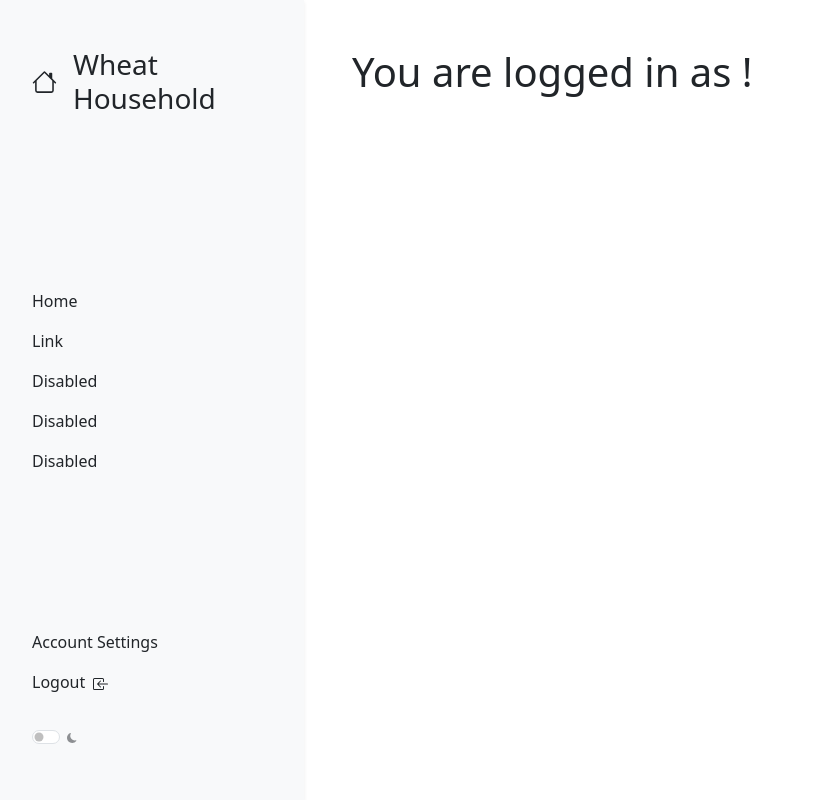
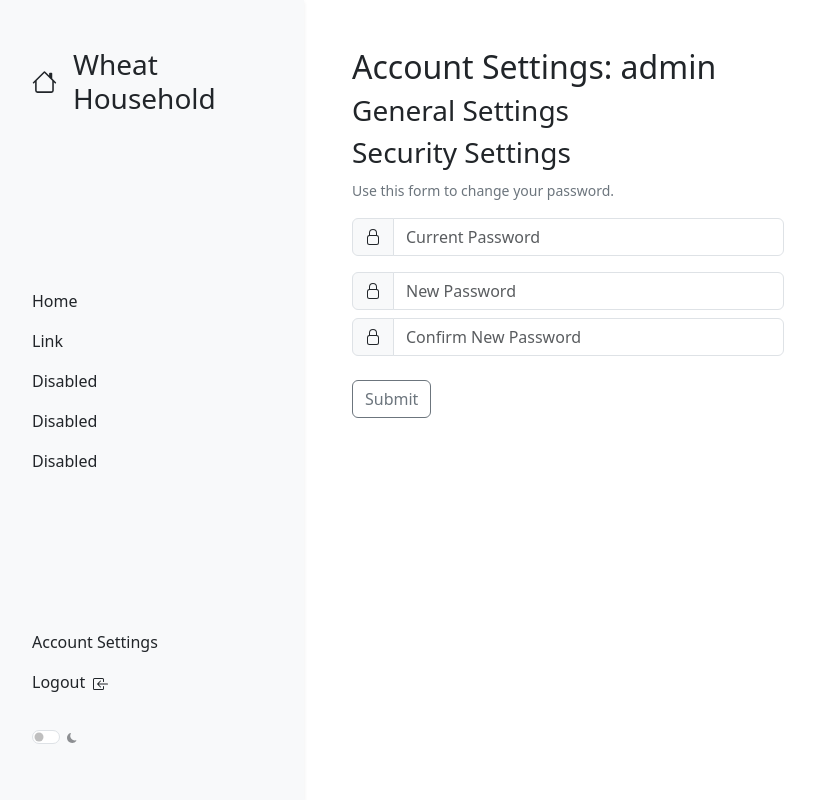
Before and after one commit to WiddleWabbit/flask-dashboard, a Flask app: page /account in a window 1280 px wide. Shown: the whole page, without its empty margins (16-831 px from the left). Run offline with Flask 3, Linux system fonts and the light colour scheme; a user stored in the database is signed in; some libraries are stand-ins or nearby versions.

Commit message:
Added defined messages area, created account page and password change form.

```diff
--- a/app.py
+++ b/app.py
@@ -1,6 +1,6 @@
 # Import the required libraries
 import os
-from flask import Flask, request, render_template, url_for, redirect
+from flask import Flask, request, render_template, url_for, redirect, flash
 from flask_sqlalchemy import SQLAlchemy
 from sqlalchemy.sql import func
 from flask_login import LoginManager, UserMixin, login_user, logout_user, login_required, current_user
@@ -75,8 +75,31 @@ def login():
 
 # Account Route
 @app.route("/account", methods=["GET", "POST"])
+@login_required
 def account():
-    return render_template("account.html")
+    if request.method == "POST":
+        # Change password form
+        if request.args.get("form") == "change_password":
+            current_password = request.form.get("current_password")
+            new_password = request.form.get("new_password")
+            new_password_conf = request.form.get("new_password_conf")
+            # Check new passwords match
+            if new_password != new_password_conf:
+                flash('Provided new passwords do not match!', 'danger')
+                return redirect(url_for("account"))
+            user = Users.query.filter_by(username=current_user.username).first()
+            # Confirm password is correct
+            if check_password_hash(user.password, current_password):
+                hashed_password = generate_password_hash(new_password, method="pbkdf2:sha256")
+                user.password = hashed_password
+                db.session.commit()
+                flash("You've successfully updated your password.", 'success')
+                return redirect(url_for("account"))
+            else:
+                flash('Provided new passwords do not match!', 'danger')
+                return redirect(url_for("account"))
+        # elif request.args.get("form") == "nothing":
+    return render_template("account.html", username = current_user.username)
 
 # Logout Route
 @app.route("/logout")
--- a/templates/account.html
+++ b/templates/account.html
@@ -1,9 +1,52 @@
 {% extends "page.html" %}
 
-{% block title %}Account{% endblock %}
+{% block title %}Account Settings{% endblock %}
 
 {% block content %}
-    {% if current_user.is_authenticated %}
-    <h1>You are logged in as {{ username }}!</h1>
-    {% endif %}
+<div class="d-flex flex-column">
+
+    <!-- Heading-->
+    <div class="col-sm-12 col-xs-12 col-xl-6 col-lg-8 col-md-10">
+        <h2>Account Settings: {{ username }}</h2>
+    </div>
+
+    <!-- General Settings Section-->
+    <div class="col-sm-12 col-xs-12 col-xl-6 col-lg-8 col-md-10">
+        <h3>General Settings</h3>
+    </div>
+
+    <!-- Security Settings Section-->
+    <div class="col-sm-12 col-xs-12 col-xl-6 col-lg-8 col-md-10">
+        <h3>Security Settings</h3>
+        <p class="text-secondary"><small>Use this form to change your password.</small></p>
+        <form class="mx-auto" action="/account?form=change_password" method="post">
+            <div class="input-group pb-3">
+                <span class="input-group-text">
+                    <svg xmlns="http://www.w3.org/2000/svg" width="16" height="16" fill="currentColor" class="bi bi-lock" viewBox="0 0 16 16">
+                    <path fill-rule="evenodd" d="M8 0a4 4 0 0 1 4 4v2.05a2.5 2.5 0 0 1 2 2.45v5a2.5 2.5 0 0 1-2.5 2.5h-7A2.5 2.5 0 0 1 2 13.5v-5a2.5 2.5 0 0 1 2-2.45V4a4 4 0 0 1 4-4M4.5 7A1.5 1.5 0 0 0 3 8.5v5A1.5 1.5 0 0 0 4.5 15h7a1.5 1.5 0 0 0 1.5-1.5v-5A1.5 1.5 0 0 0 11.5 7zM8 1a3 3 0 0 0-3 3v2h6V4a3 3 0 0 0-3-3"/>
+                    </svg>
+                </span>
+                <input class="form-control" type="password" name="current_password" placeholder="Current Password" required />
+            </div>
+            <div class="input-group pb-2">
+                <span class="input-group-text">
+                    <svg xmlns="http://www.w3.org/2000/svg" width="16" height="16" fill="currentColor" class="bi bi-lock" viewBox="0 0 16 16">
+                    <path fill-rule="evenodd" d="M8 0a4 4 0 0 1 4 4v2.05a2.5 2.5 0 0 1 2 2.45v5a2.5 2.5 0 0 1-2.5 2.5h-7A2.5 2.5 0 0 1 2 13.5v-5a2.5 2.5 0 0 1 2-2.45V4a4 4 0 0 1 4-4M4.5 7A1.5 1.5 0 0 0 3 8.5v5A1.5 1.5 0 0 0 4.5 15h7a1.5 1.5 0 0 0 1.5-1.5v-5A1.5 1.5 0 0 0 11.5 7zM8 1a3 3 0 0 0-3 3v2h6V4a3 3 0 0 0-3-3"/>
+                    </svg>
+                </span>
+                <input class="form-control" type="password" name="new_password" placeholder="New Password" required />
+            </div>
+            <div class="input-group pb-2">
+                <span class="input-group-text">
+                    <svg xmlns="http://www.w3.org/2000/svg" width="16" height="16" fill="currentColor" class="bi bi-lock" viewBox="0 0 16 16">
+                    <path fill-rule="evenodd" d="M8 0a4 4 0 0 1 4 4v2.05a2.5 2.5 0 0 1 2 2.45v5a2.5 2.5 0 0 1-2.5 2.5h-7A2.5 2.5 0 0 1 2 13.5v-5a2.5 2.5 0 0 1 2-2.45V4a4 4 0 0 1 4-4M4.5 7A1.5 1.5 0 0 0 3 8.5v5A1.5 1.5 0 0 0 4.5 15h7a1.5 1.5 0 0 0 1.5-1.5v-5A1.5 1.5 0 0 0 11.5 7zM8 1a3 3 0 0 0-3 3v2h6V4a3 3 0 0 0-3-3"/>
+                    </svg>
+                </span>
+                <input class="form-control" type="password" name="new_password_conf" placeholder="Confirm New Password" required />
+            </div>
+            <button class="my-3 btn btn-outline-secondary d-block" type="submit">Submit</button>
+        </form>
+    </div>
+
+</div>
 {% endblock %}
--- a/templates/page.html
+++ b/templates/page.html
@@ -125,6 +125,21 @@
 
             <!--Main Content-->
             <div id="content" class="col-xl-9 col-md-8 col-xs-12 p-5">
+                <div class="">
+                    {% with messages = get_flashed_messages(with_categories=true) %}
+                        {% if messages %}
+                            {% for category, message in messages %}
+                            <div class="alert alert-{{ category }} alert-dismissible fade show m-4 mb-5 mx-0" role="alert">
+                                {% if category == "danger" %}
+                                    <svg class="bi flex-shrink-0 me-2" width="24" height="24" role="img" aria-label="Warning:"><use xlink:href="#exclamation-triangle-fill"/></svg>
+                                {% endif %}
+                                {{ message }}
+                                <button type="button" class="btn-close" data-bs-dismiss="alert" aria-label="Close"></button>
+                            </div>
+                            {% endfor %}
+                        {% endif %}
+                    {% endwith %}
+                </div>
                 {% block content %}
                 {% endblock %}
             </div>
@@ -154,33 +169,24 @@
             const currentTheme = localStorage.getItem('dashTheme') || preferredColourScheme;
             htmlElement.setAttribute('data-bs-theme', currentTheme);
 
+            // Update all switches to current theme
             switchElements.forEach(switchElement => {
                 switchElement.checked = currentTheme === 'dark';
             })
 
+            // Add event listener to all darkmode toggles
             switchElements.forEach(switchElement => {
                 switchElement.addEventListener('change', function() {
                     const newTheme = this.checked ? 'dark' : 'light';
                     htmlElement.setAttribute('data-bs-theme', newTheme);
                     localStorage.setItem('dashTheme', newTheme);
 
+                    // Sync all darkmode toggles
                     switchElements.forEach(otherSwitch => {
                         otherSwitch.checked = this.checked;
                     });
                 });
             });
-            /*
-
-
-            switchElement.addEventListener('change', function () {
-                if (this.checked) {
-                    htmlElement.setAttribute('data-bs-theme', 'dark');
-                    localStorage.setItem('dashTheme', 'dark');
-                } else {
-                    htmlElement.setAttribute('data-bs-theme', 'light');
-                    localStorage.setItem('dashTheme', 'light');
-                }
-            });*/
         });
     </script>
     <script src="{{ url_for('static', filename='js/bootstrap.bundle.min.js') }}"></script>
```
Also changed, not shown: instance/db.sqlite, 1 other file.
